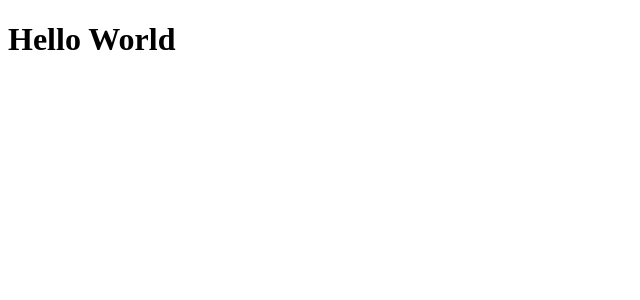
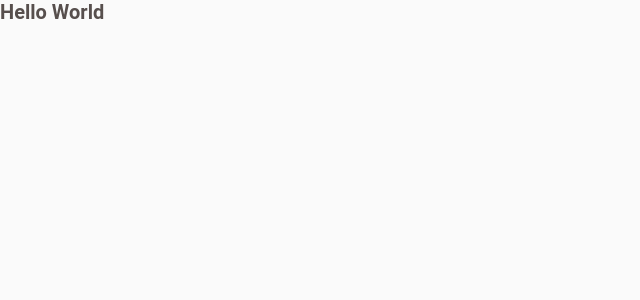
Before and after one commit to MattDuarte1/02-coffe-delivery, a React (Vite) app: page / in a window 1280 px wide. Shown: the top 300 px of the page, without its empty margins (0-640 px from the left). Built offline with nearby package versions, Linux system fonts and the light colour scheme; the HTML template or start-up script is replaced by a standard one.

Commit message:
feat: Adiciona ThemeProvider e o globalStyle no App

```diff
--- a/src/App.tsx
+++ b/src/App.tsx
@@ -1,9 +1,13 @@
+import { ThemeProvider } from 'styled-components'
+import { defaultTheme } from './styles/themes/default'
+import { GlobalStyle } from './styles/global'
+
 function App() {
-
   return (
-    <div>
+    <ThemeProvider theme={defaultTheme}>
+      <GlobalStyle />
       <h1>Hello World</h1>
-    </div>
+    </ThemeProvider>
   )
 }
 
```
